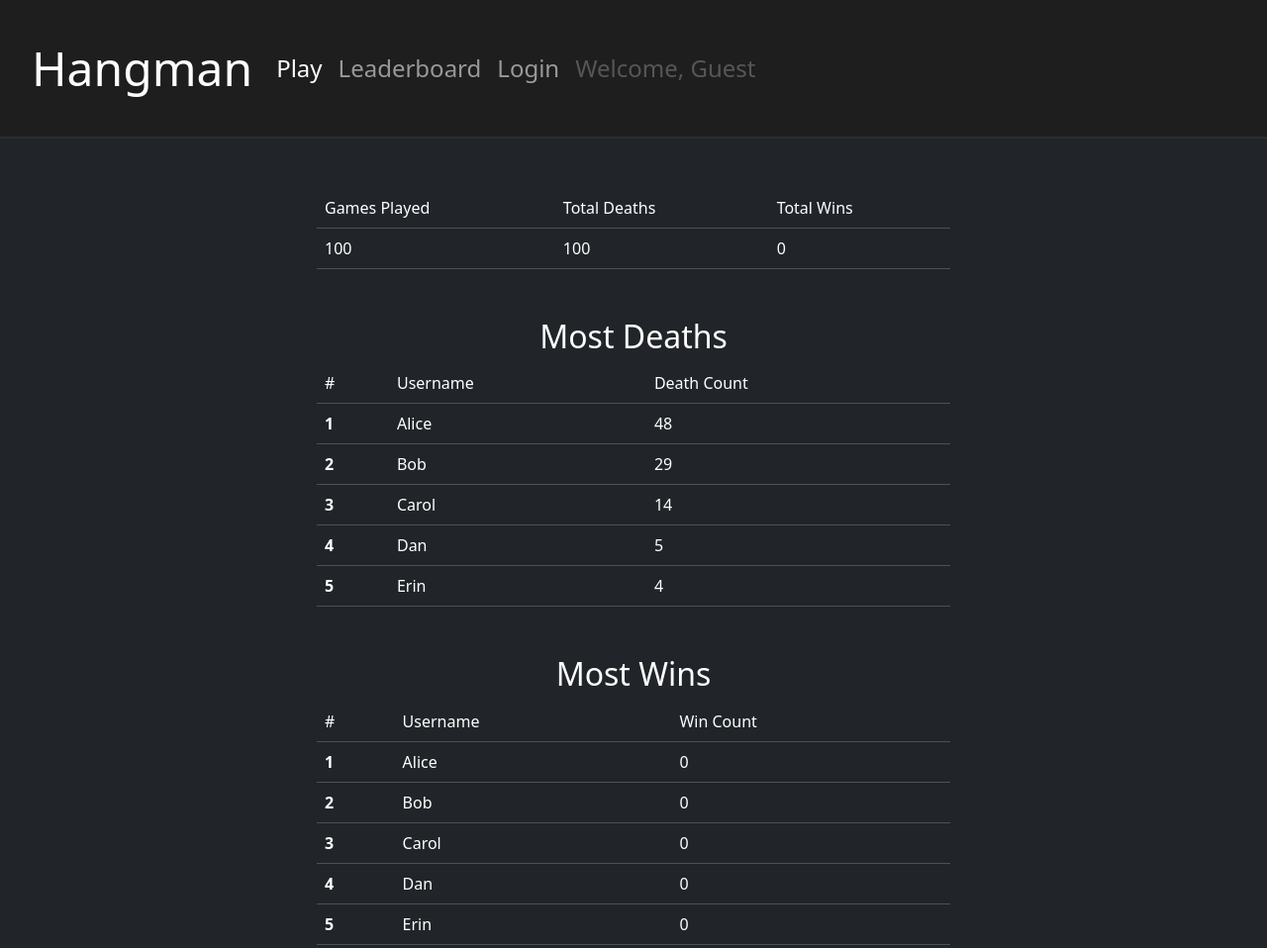
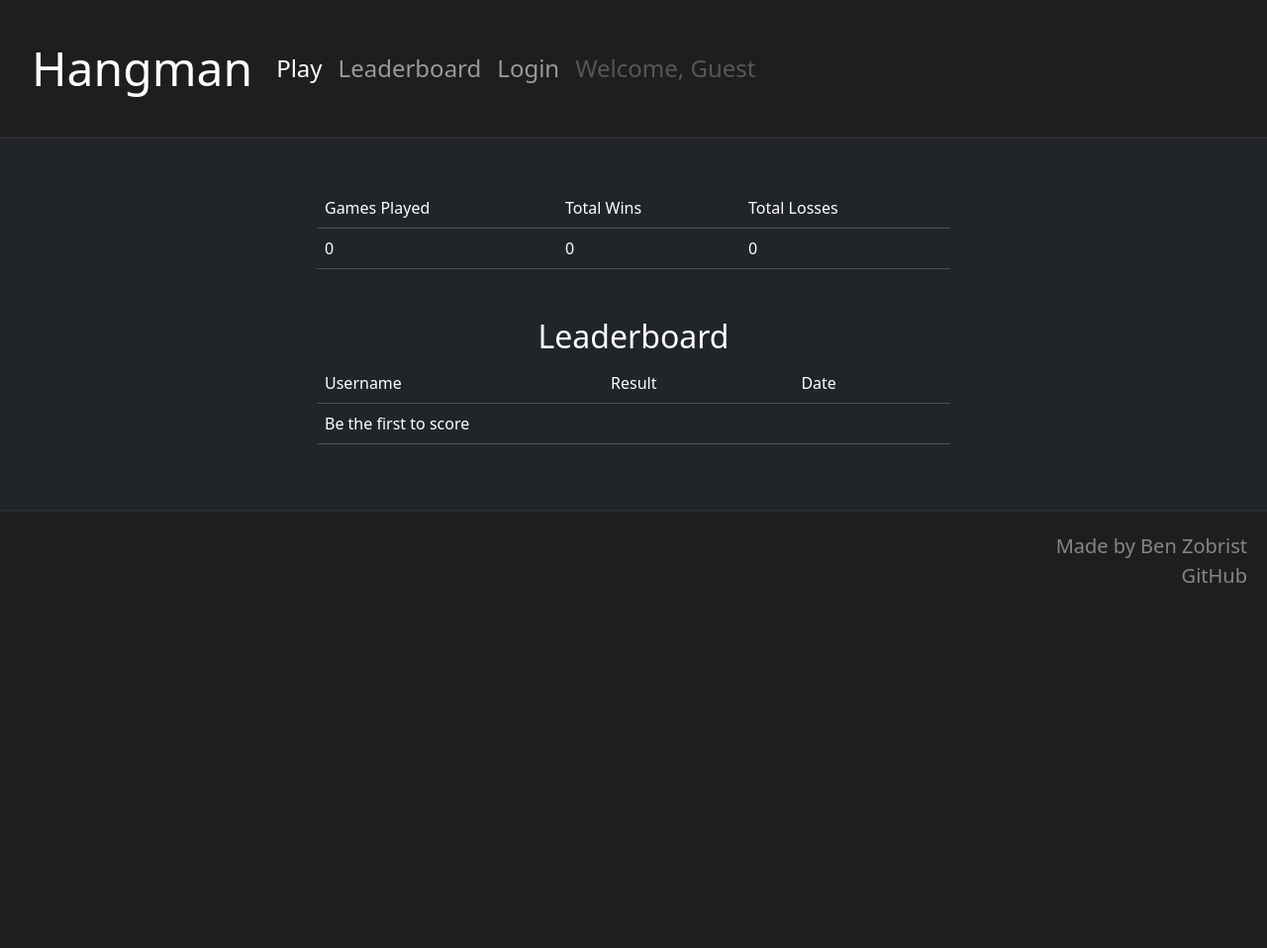
Before and after one commit to zobiejrz/startup, a plain HTML site: page src/html/leaderboard.html in a window 1280 px wide. Shown: the top 958 px of the page at 99% size. After the commit the page ends 800 px from the top, so only its background shows below. Drawn offline with nearby package versions, Linux system fonts and the light colour scheme.

Commit message:
New Leaderboard

```diff
--- a/src/html/leaderboard.html
+++ b/src/html/leaderboard.html
@@ -5,7 +5,7 @@
 <head>
   <meta charset="UTF-8" />
   <meta name="viewport" content="width=device-width, initial-scale=1.0" />
-  <title>Hangman</title>
+  <title>Mnemonic Hangman</title>
 
   <link href="https://cdn.jsdelivr.net/npm/bootstrap@5.3.2/dist/css/bootstrap.min.css" rel="stylesheet"
     integrity="sha384-T3c6CoIi6uLrA9TneNEoa7RxnatzjcDSCmG1MXxSR1GAsXEV/Dwwykc2MPK8M2HN" crossorigin="anonymous">
@@ -27,7 +27,7 @@
             <a class="nav-link" href="#">Leaderboard</a>
             <a class="nav-link" href="./login.html">Login</a>
             <div>
-              <a class="nav-link disabled">Welcome, Guest</a>
+              <a class="nav-link disabled">Welcome, <span id="loggedName">Guest</span></a>
             </div>
           </div>
         </div>
@@ -40,91 +40,25 @@
       <thead class="thead-dark">
         <tr>
           <td>Games Played</td>
-          <td>Total Deaths</td>
           <td>Total Wins</td>
+          <td>Total Losses</td>
         </tr>
       </thead>
-      <tr>
-        <td>100</td>
-        <td>100</td>
-        <td>0</td>
-      </tr>
+      <tbody id="scorestats"></tbody>
     </table>
 
     <hr />
 
-    <h2>Most Deaths</h2>
+    <h2>Leaderboard</h2>
     <table class="table table-dark table-hover">
       <thead class="thead-dark">
         <tr>
-          <td>#</td>
           <td>Username</td>
-          <td>Death Count</td>
+          <td>Result</td>
+          <td>Date</td>
         </tr>
       </thead>
-      <tr>
-        <th scope="row">1</th>
-        <td>Alice</td>
-        <td>48</td>
-      </tr>
-      <tr>
-        <th scope="row">2</th>
-        <td>Bob</td>
-        <td>29</td>
-      </tr>
-      <tr>
-        <th scope="row">3</th>
-        <td>Carol</td>
-        <td>14</td>
-      </tr>
-      <tr>
-        <th scope="row">4</th>
-        <td>Dan</td>
-        <td>5</td>
-      </tr>
-      <tr>
-        <th scope="row">5</th>
-        <td>Erin</td>
-        <td>4</td>
-      </tr>
-    </table>
-
-    <hr />
-
-    <h2>Most Wins</h2>
-    <table class="table table-dark table-hover">
-      <thead class="thead-dark">
-        <tr>
-          <td>#</td>
-          <td>Username</td>
-          <td>Win Count</td>
-        </tr>
-      </thead>
-      <tr>
-        <th scope="row">1</th>
-        <td>Alice</td>
-        <td>0</td>
-      </tr>
-      <tr>
-        <th scope="row">2</th>
-        <td>Bob</td>
-        <td>0</td>
-      </tr>
-      <tr>
-        <th scope="row">3</th>
-        <td>Carol</td>
-        <td>0</td>
-      </tr>
-      <tr>
-        <th scope="row">4</th>
-        <td>Dan</td>
-        <td>0</td>
-      </tr>
-      <tr>
-        <th scope="row">5</th>
-        <td>Erin</td>
-        <td>0</td>
-      </tr>
+      <tbody id="scores"></tbody>
     </table>
 
   </main>
@@ -137,6 +71,7 @@
   <script src="https://cdn.jsdelivr.net/npm/bootstrap@5.3.2/dist/js/bootstrap.bundle.min.js"
     integrity="sha384-C6RzsynM9kWDrMNeT87bh95OGNyZPhcTNXj1NW7RuBCsyN/o0jlpcV8Qyq46cDfL"
     crossorigin="anonymous"></script>
+  <script src="../js/leaderboard.js"></script>
 </body>
 
 </html>
--- /dev/null
+++ b/src/js/leaderboard.js
@@ -0,0 +1,68 @@
+function loadScores() {
+  let scores = [];
+  const scoresText = localStorage.getItem('scores');
+  if (scoresText) {
+    scores = JSON.parse(scoresText);
+  }
+
+  const tableBodyEl = document.querySelector('#scores');
+
+
+  var total = 0;
+  var wins = 0;
+  var losses = 0;
+  if (scores.length) {
+    for (const [i, score] of scores.entries()) {
+      total += 1;
+      const nameTdEl = document.createElement('td');
+      const scoreTdEl = document.createElement('td');
+      const dateTdEl = document.createElement('td');
+
+      nameTdEl.textContent = score.name;
+      scoreTdEl.textContent = score.result;
+      dateTdEl.textContent = score.date;
+
+      if (score.result == "won") {
+        wins += 1;
+      } else {
+        losses += 1;
+      }
+
+      const rowEl = document.createElement('tr');
+      rowEl.appendChild(nameTdEl);
+      rowEl.appendChild(scoreTdEl);
+      rowEl.appendChild(dateTdEl);
+
+      tableBodyEl.appendChild(rowEl);
+    }
+  } else {
+    tableBodyEl.innerHTML = '<tr><td colSpan=3>Be the first to score</td></tr>';
+  }
+
+  const statsEl = document.querySelector('#scorestats');
+  const statRow = document.createElement('tr');
+  const totalTd = document.createElement('td');
+  const winsTd = document.createElement('td');
+  const lossTd = document.createElement('td');
+
+  totalTd.textContent = total;
+  winsTd.textContent = wins;
+  lossTd.textContent = losses;
+
+  statRow.appendChild(totalTd);
+  statRow.appendChild(winsTd);
+  statRow.appendChild(lossTd);
+  statsEl.appendChild(statRow);
+
+
+
+}
+
+function getPlayerName() {
+  return localStorage.getItem('userName') ?? 'Guest';
+}
+
+const tmp = document.querySelector('#loggedName');
+tmp.textContent = getPlayerName();
+
+loadScores();
```
